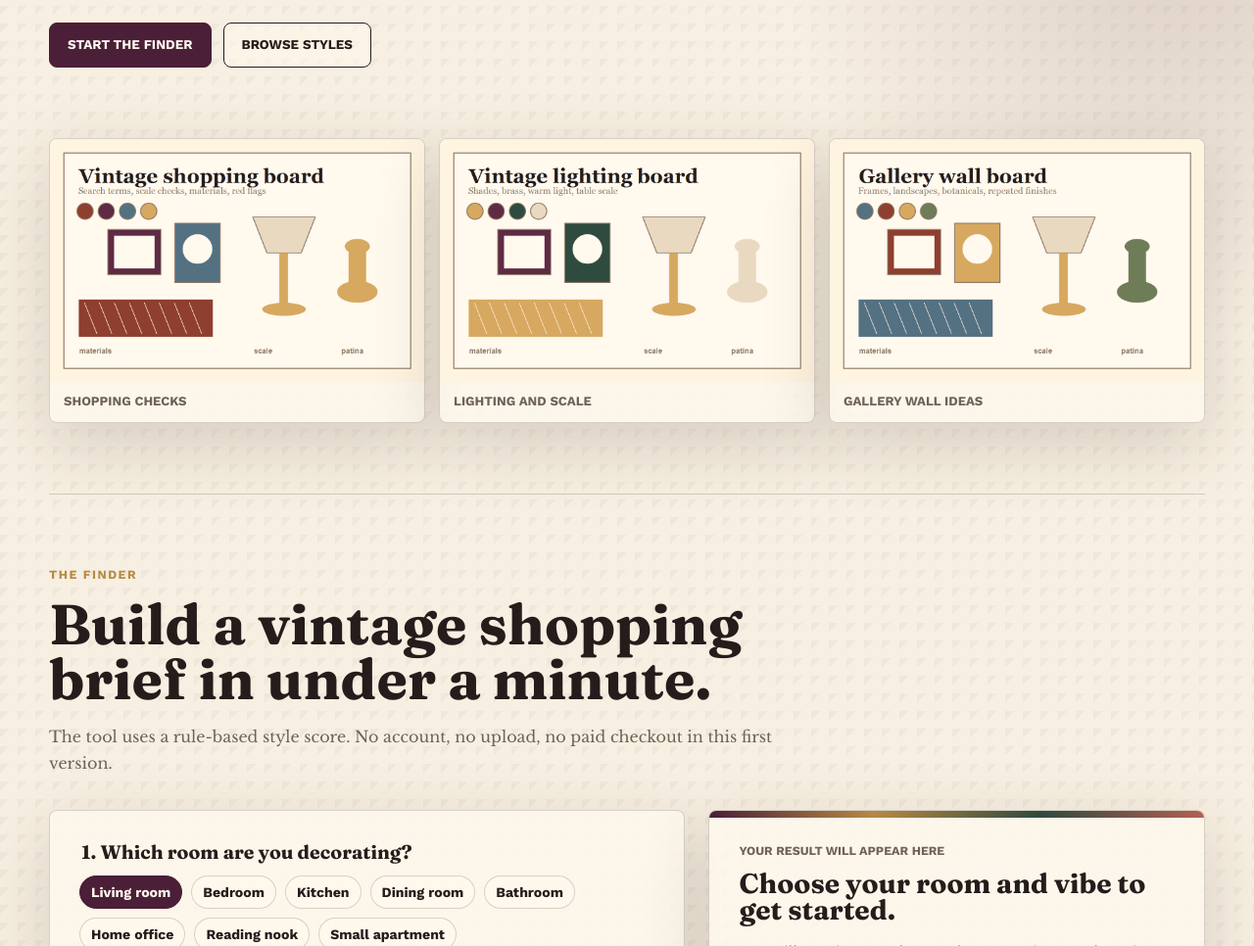
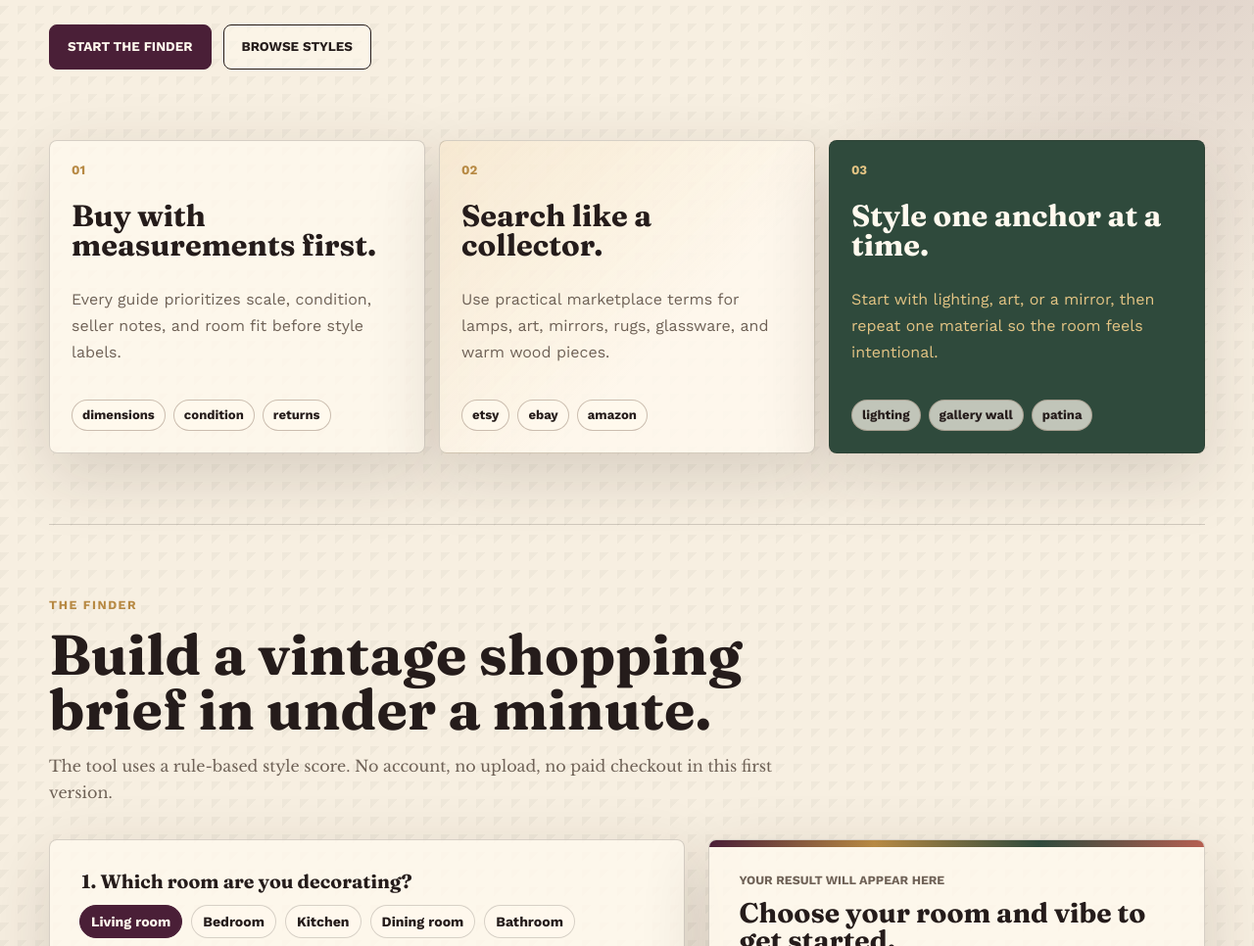
Before and after one commit to reallijiawei/vintage-decor-finder, a plain HTML site: page index.html in a window 1280 px wide. Shown: the part 1074-2040 px from the top of the page at 98% size. Drawn offline with nearby package versions, Linux system fonts and the light colour scheme.

Commit message:
Replace unclear visual boards with editorial cards

```diff
--- a/index.html
+++ b/index.html
@@ -83,19 +83,37 @@
         </div>
       </section>
 
-      <section class="visual-strip band" aria-label="Vintage decor visual boards">
-        <figure class="visual-card">
-          <img src="assets/visuals/vintage-shopping-board.png" alt="Vintage decor shopping board with lamp, rug, frames, palette, and vase" width="1200" height="780" loading="lazy" />
-          <figcaption>Shopping checks</figcaption>
-        </figure>
-        <figure class="visual-card">
-          <img src="assets/visuals/vintage-lighting-board.png" alt="Vintage lighting mood board with lamp shade, brass base, rug, and decor palette" width="1200" height="780" loading="lazy" />
-          <figcaption>Lighting and scale</figcaption>
-        </figure>
-        <figure class="visual-card">
-          <img src="assets/visuals/gallery-wall-board.png" alt="Vintage gallery wall board with frames, color palette, rug, lamp, and vase" width="1200" height="780" loading="lazy" />
-          <figcaption>Gallery wall ideas</figcaption>
-        </figure>
+      <section class="editorial-strip band" aria-label="Vintage decor guide highlights">
+        <article class="editorial-card">
+          <span class="editorial-index">01</span>
+          <h2>Buy with measurements first.</h2>
+          <p>Every guide prioritizes scale, condition, seller notes, and room fit before style labels.</p>
+          <div class="editorial-tags">
+            <span>dimensions</span>
+            <span>condition</span>
+            <span>returns</span>
+          </div>
+        </article>
+        <article class="editorial-card accent">
+          <span class="editorial-index">02</span>
+          <h2>Search like a collector.</h2>
+          <p>Use practical marketplace terms for lamps, art, mirrors, rugs, glassware, and warm wood pieces.</p>
+          <div class="editorial-tags">
+            <span>etsy</span>
+            <span>ebay</span>
+            <span>amazon</span>
+          </div>
+        </article>
+        <article class="editorial-card dark">
+          <span class="editorial-index">03</span>
+          <h2>Style one anchor at a time.</h2>
+          <p>Start with lighting, art, or a mirror, then repeat one material so the room feels intentional.</p>
+          <div class="editorial-tags">
+            <span>lighting</span>
+            <span>gallery wall</span>
+            <span>patina</span>
+          </div>
+        </article>
       </section>
 
       <section id="finder" class="finder-section band">
--- a/styles.css
+++ b/styles.css
@@ -109,12 +109,12 @@ a {
 }
 
 .hero {
-  min-height: calc(100vh - 70px);
   display: grid;
   grid-template-columns: minmax(0, 1.04fr) minmax(320px, 0.82fr);
   gap: clamp(28px, 5vw, 72px);
   align-items: center;
-  padding-top: 52px;
+  padding-top: 54px;
+  padding-bottom: 48px;
 }
 
 .eyebrow {
@@ -268,42 +268,89 @@ p {
     #ead9c1;
 }
 
-.visual-strip {
+.editorial-strip {
   display: grid;
   grid-template-columns: repeat(3, minmax(0, 1fr));
   gap: 14px;
-  padding-top: 0;
+  padding-top: 24px;
 }
 
-.visual-card,
-.guide-visual {
-  margin: 0;
-  overflow: hidden;
+.editorial-card,
+.guide-summary {
+  min-height: 230px;
+  padding: 22px;
   border: 1px solid var(--line);
   border-radius: var(--radius);
   background: rgba(255, 249, 238, 0.78);
   box-shadow: var(--shadow);
 }
 
-.visual-card img,
-.guide-visual img {
-  display: block;
-  width: 100%;
-  height: auto;
-  aspect-ratio: 1200 / 780;
-  object-fit: cover;
+.editorial-card {
+  display: flex;
+  flex-direction: column;
+  justify-content: space-between;
 }
 
-.visual-card figcaption {
-  padding: 12px 14px 14px;
-  color: var(--muted);
+.editorial-card.accent {
+  background:
+    linear-gradient(135deg, rgba(215, 168, 95, 0.18), transparent 62%),
+    rgba(255, 249, 238, 0.82);
+}
+
+.editorial-card.dark {
+  color: var(--cream);
+  background: var(--moss);
+}
+
+.editorial-card.dark p,
+.editorial-card.dark .editorial-index {
+  color: #e3c484;
+}
+
+.editorial-index {
+  color: var(--brass);
   font-size: 0.82rem;
   font-weight: 800;
   text-transform: uppercase;
 }
 
-.guide-visual {
+.editorial-card h2 {
+  margin: 24px 0 12px;
+  font-size: clamp(1.6rem, 2.4vw, 2.25rem);
+}
+
+.editorial-card p,
+.guide-summary p {
+  color: var(--muted);
+}
+
+.editorial-tags {
+  display: flex;
+  flex-wrap: wrap;
+  gap: 8px;
+  margin-top: 18px;
+}
+
+.editorial-tags span {
+  display: inline-flex;
+  min-height: 32px;
+  align-items: center;
+  padding: 6px 10px;
+  border: 1px solid rgba(141, 119, 100, 0.45);
+  border-radius: 999px;
+  background: rgba(255, 249, 238, 0.7);
+  color: var(--ink);
+  font-size: 0.82rem;
+  font-weight: 800;
+}
+
+.guide-summary {
+  min-height: auto;
   margin: 28px 0 32px;
+  display: grid;
+  grid-template-columns: minmax(0, 1fr) minmax(260px, 0.65fr);
+  gap: 22px;
+  align-items: start;
 }
 
 .section-heading {
@@ -701,7 +748,8 @@ input[type="email"] {
   }
 
   .hero,
-  .visual-strip,
+  .editorial-strip,
+  .guide-summary,
   .finder-grid,
   .split-band,
   .email-band,
```
Also changed, not shown: generate-pages.js (+9 -9 lines), guides/best-vintage-mirrors/index.html (+9 -3 lines), guides/best-vintage-rugs/index.html (+9 -3 lines), guides/best-vintage-table-lamps/index.html (+9 -3 lines), guides/best-vintage-wall-art/index.html (+9 -3 lines), guides/how-to-choose-vintage-lighting/index.html (+9 -3 lines), guides/how-to-mix-vintage-and-modern-decor/index.html (+9 -3 lines), guides/how-to-shop-vintage-decor-online/index.html (+9 -3 lines), guides/how-to-style-a-vintage-gallery-wall/index.html (+9 -3 lines), assets/visuals/gallery-wall-board.png (deleted), assets/visuals/vintage-lighting-board.png (deleted), assets/visuals/vintage-shopping-board.png (deleted), 1 other file.
